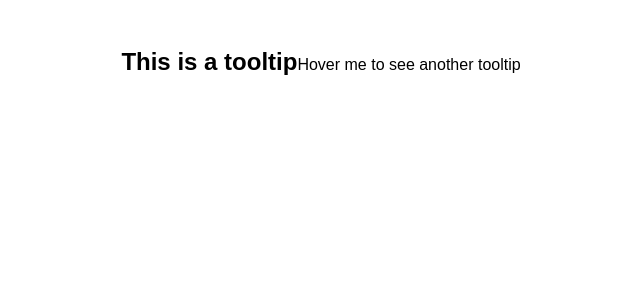
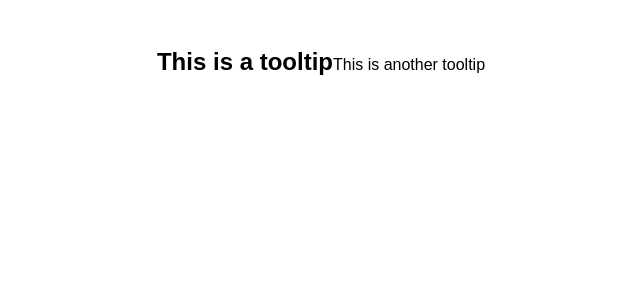
Before and after one commit to acciojob/react-composition-3-soumyabratam6, a React app: page / in a window 1280 px wide. Shown: the top 300 px of the page, without its empty margins (319-959 px from the left). Built offline with nearby package versions, Linux system fonts and the light colour scheme.

Commit message:
app.js fix and add

```diff
--- a/src/components/App.js
+++ b/src/components/App.js
@@ -10,7 +10,7 @@ const App = () => {
     <h2 className="tooltip highlight">This is a tooltip</h2>
 </Tooltip>
 <Tooltip text="This is a tooltip for the second element">
-    <p className="tooltip highlight">Hover me to see another tooltip</p>
+    <p className="tooltip highlight">This is another tooltip</p>
 </Tooltip>
     </div>
     </div>
```
